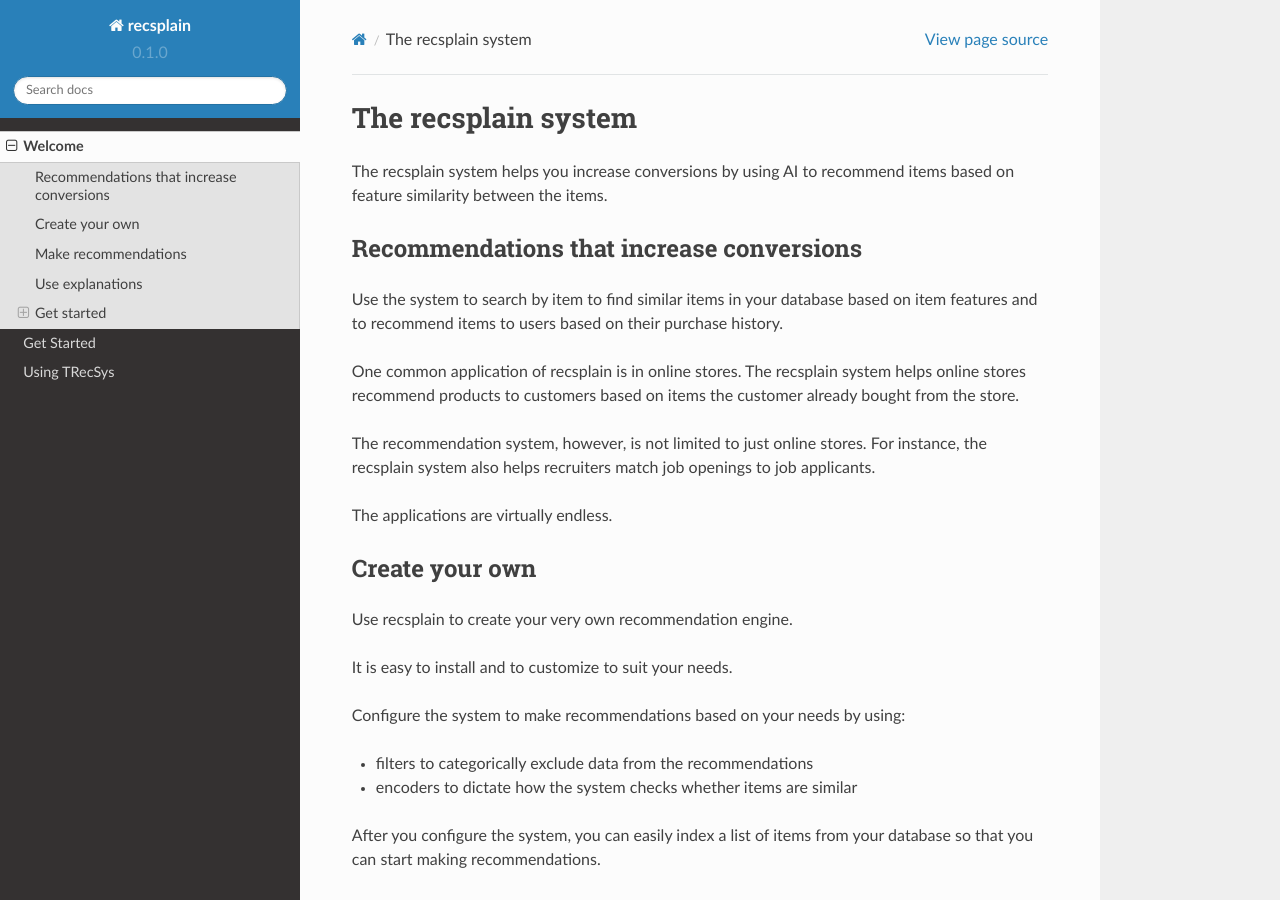
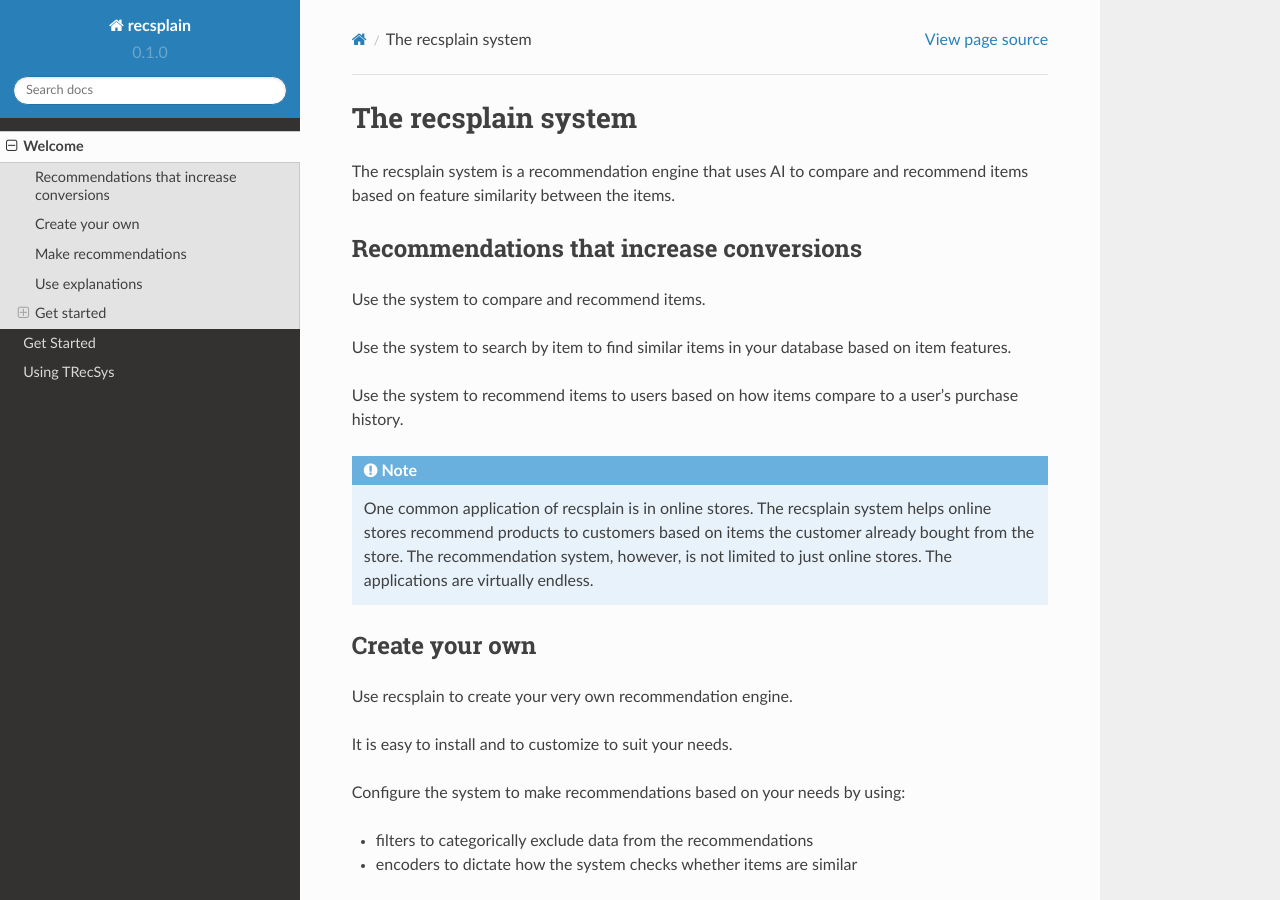
Before and after one commit to argmaxml/recsplain, a Sphinx documentation site: the page built from docs/source/index.rst, in a window 1280 px wide and 900 px high. Built offline with Sphinx 7.4.7 and the Read the Docs theme 2.0.0, drawn with Linux system fonts in a browser that asks for light colours; some of the changed text lies outside the part shown.

Commit message:
working on index

```diff
--- a/docs/source/get-started.rst
+++ b/docs/source/get-started.rst
@@ -3,7 +3,7 @@ Get Started
 
 
 .. toctree::
-   :maxdepth:
+   :maxdepth: 2
 
    Install <installation>
    Confige <configuration>
--- a/docs/source/index.rst
+++ b/docs/source/index.rst
@@ -6,18 +6,19 @@
 The recsplain system
 =====================
 
-The recsplain system helps you increase conversions by using AI to recommend items based on feature similarity between the items.
+The recsplain system is a recommendation engine that uses AI to compare and recommend items based on feature similarity between the items.
 
 Recommendations that increase conversions
 -----------------------------------------------
 
-Use the system to search by item to find similar items in your database based on item features and to recommend items to users based on their purchase history.
+Use the system to compare and recommend items.
 
-One common application of recsplain is in online stores. The recsplain system helps online stores recommend products to customers based on items the customer already bought from the store.
+Use the system to search by item to find similar items in your database based on item features.
 
-The recommendation system, however, is not limited to just online stores. For instance, the recsplain system also helps recruiters match job openings to job applicants.
+Use the system to recommend items to users based on how items compare to a user's purchase history.
 
-The applications are virtually endless.
+.. note::
+   One common application of recsplain is in online stores. The recsplain system helps online stores recommend products to customers based on items the customer already bought from the store.  The recommendation system, however, is not limited to just online stores. The applications are virtually endless.
 
 Create your own
 ------------------
```
Also changed, not shown: other parts of docs/source/index.rst (+1 -2 lines).
